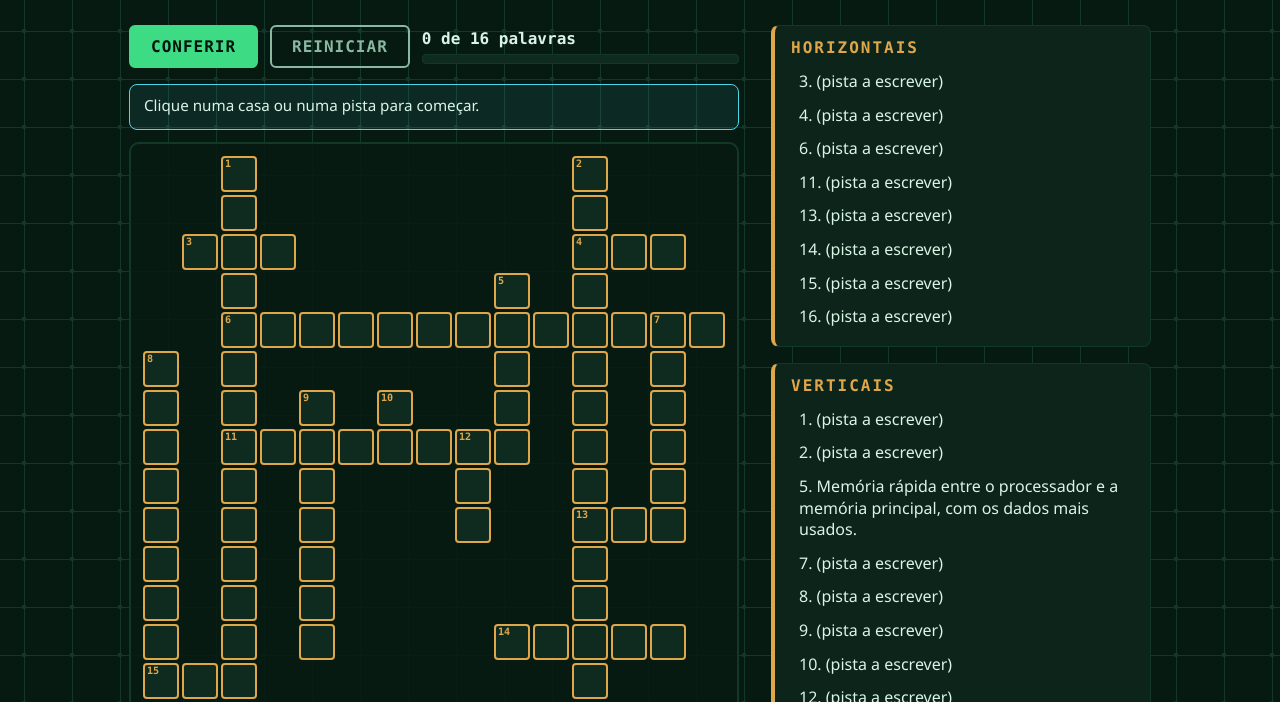
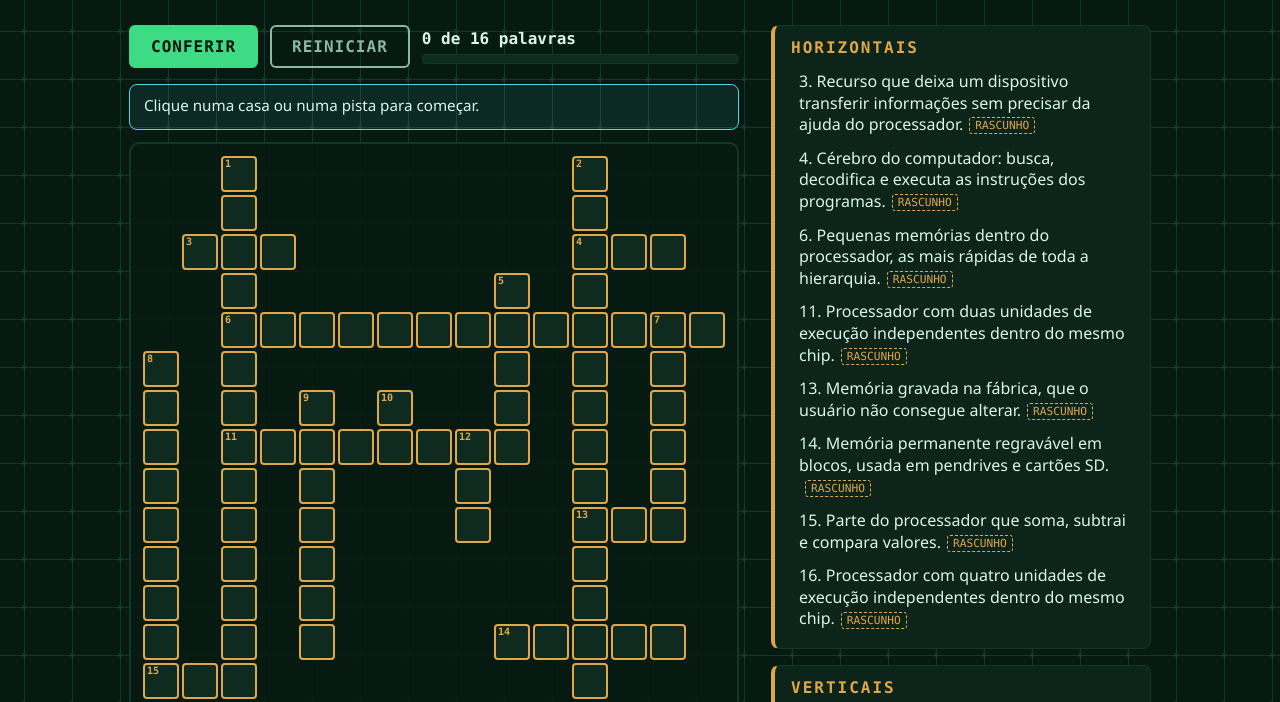
Before and after one commit to adrianpatricio-dev/arqcomp-cruzadinha, a plain HTML site: page index.html in a window 1280 px wide. Shown: the part 89-791 px from the top of the page. Drawn offline with Linux system fonts and the light colour scheme.

Commit message:
feat: adiciona rascunhos das pistas com etiqueta de rascunho
Co-Authored-By: Claude Opus 5.5 <noreply@anthropic.com>

```diff
--- a/script.js
+++ b/script.js
@@ -4,28 +4,48 @@
 const LINHAS = 16;
 const COLUNAS = 15;
 
-// Texto provisório das pistas que ainda vão ser escritas
-const PISTA_PENDENTE = "(pista a escrever)";
-
 // Cada objeto é uma palavra: onde começa (linha e coluna, contando a partir de 0),
-// para onde vai ("H" = horizontal, "V" = vertical) e a pista que aparece na tela
+// para onde vai ("H" = horizontal, "V" = vertical) e a pista que aparece na tela.
+//
+// ATENÇÃO - PISTAS EM RASCUNHO:
+// as pistas com "rascunho: true" são provisórias e ainda vão ser reescritas
+// com as minhas palavras (regras do PDF: no máximo 15 palavras, sem a resposta,
+// sem a sigla por extenso e levando a uma única resposta).
+// Enquanto for true, aparece uma etiqueta "rascunho" ao lado da pista na tela.
+// Depois de reescrever uma pista, troque para "rascunho: false".
 const palavras = [
-    { numero: 1,  palavra: "MEMORIADEMASSA",   linha: 0,  coluna: 2,  direcao: "V", pista: PISTA_PENDENTE },
-    { numero: 2,  palavra: "MICROCONTROLADOR", linha: 0,  coluna: 11, direcao: "V", pista: PISTA_PENDENTE },
-    { numero: 3,  palavra: "DMA",              linha: 2,  coluna: 1,  direcao: "H", pista: PISTA_PENDENTE },
-    { numero: 4,  palavra: "CPU",              linha: 2,  coluna: 11, direcao: "H", pista: PISTA_PENDENTE },
-    { numero: 5,  palavra: "CACHE",            linha: 3,  coluna: 9,  direcao: "V", pista: "Memória rápida entre o processador e a memória principal, com os dados mais usados." },
-    { numero: 6,  palavra: "REGISTRADORES",    linha: 4,  coluna: 2,  direcao: "H", pista: PISTA_PENDENTE },
-    { numero: 7,  palavra: "EEPROM",           linha: 4,  coluna: 13, direcao: "V", pista: PISTA_PENDENTE },
-    { numero: 8,  palavra: "ADDRESSBUS",       linha: 5,  coluna: 0,  direcao: "V", pista: PISTA_PENDENTE },
-    { numero: 9,  palavra: "DATABUS",          linha: 6,  coluna: 4,  direcao: "V", pista: PISTA_PENDENTE },
-    { numero: 10, palavra: "UC",               linha: 6,  coluna: 6,  direcao: "V", pista: PISTA_PENDENTE },
-    { numero: 11, palavra: "DUALCORE",         linha: 7,  coluna: 2,  direcao: "H", pista: PISTA_PENDENTE },
-    { numero: 12, palavra: "RAM",              linha: 7,  coluna: 8,  direcao: "V", pista: PISTA_PENDENTE },
-    { numero: 13, palavra: "ROM",              linha: 9,  coluna: 11, direcao: "H", pista: PISTA_PENDENTE },
-    { numero: 14, palavra: "FLASH",            linha: 12, coluna: 9,  direcao: "H", pista: PISTA_PENDENTE },
-    { numero: 15, palavra: "ULA",              linha: 13, coluna: 0,  direcao: "H", pista: PISTA_PENDENTE },
-    { numero: 16, palavra: "QUADCORE",         linha: 15, coluna: 5,  direcao: "H", pista: PISTA_PENDENTE }
+    { numero: 1,  palavra: "MEMORIADEMASSA",   linha: 0,  coluna: 2,  direcao: "V", rascunho: true,
+      pista: "Guarda arquivos de forma permanente e em grande quantidade, como HD e SSD." },
+    { numero: 2,  palavra: "MICROCONTROLADOR", linha: 0,  coluna: 11, direcao: "V", rascunho: true,
+      pista: "Chip único com processador, memória e periféricos, usado em sistemas embarcados como Arduino." },
+    { numero: 3,  palavra: "DMA",              linha: 2,  coluna: 1,  direcao: "H", rascunho: true,
+      pista: "Recurso que deixa um dispositivo transferir informações sem precisar da ajuda do processador." },
+    { numero: 4,  palavra: "CPU",              linha: 2,  coluna: 11, direcao: "H", rascunho: true,
+      pista: "Cérebro do computador: busca, decodifica e executa as instruções dos programas." },
+    { numero: 5,  palavra: "CACHE",            linha: 3,  coluna: 9,  direcao: "V", rascunho: false,
+      pista: "Memória rápida entre o processador e a memória principal, com os dados mais usados." },
+    { numero: 6,  palavra: "REGISTRADORES",    linha: 4,  coluna: 2,  direcao: "H", rascunho: true,
+      pista: "Pequenas memórias dentro do processador, as mais rápidas de toda a hierarquia." },
+    { numero: 7,  palavra: "EEPROM",           linha: 4,  coluna: 13, direcao: "V", rascunho: true,
+      pista: "Memória permanente que pode ser regravada byte a byte, ideal para guardar configurações." },
+    { numero: 8,  palavra: "ADDRESSBUS",       linha: 5,  coluna: 0,  direcao: "V", rascunho: true,
+      pista: "Vias que indicam em qual posição da memória o processador vai ler ou escrever." },
+    { numero: 9,  palavra: "DATABUS",          linha: 6,  coluna: 4,  direcao: "V", rascunho: true,
+      pista: "Vias que levam os valores lidos ou escritos entre o processador e a memória." },
+    { numero: 10, palavra: "UC",               linha: 6,  coluna: 6,  direcao: "V", rascunho: true,
+      pista: "Parte do processador que coordena as outras, dizendo o que fazer a cada passo." },
+    { numero: 11, palavra: "DUALCORE",         linha: 7,  coluna: 2,  direcao: "H", rascunho: true,
+      pista: "Processador com duas unidades de execução independentes dentro do mesmo chip." },
+    { numero: 12, palavra: "RAM",              linha: 7,  coluna: 8,  direcao: "V", rascunho: true,
+      pista: "Memória principal e volátil, onde ficam os aplicativos que estão abertos." },
+    { numero: 13, palavra: "ROM",              linha: 9,  coluna: 11, direcao: "H", rascunho: true,
+      pista: "Memória gravada na fábrica, que o usuário não consegue alterar." },
+    { numero: 14, palavra: "FLASH",            linha: 12, coluna: 9,  direcao: "H", rascunho: true,
+      pista: "Memória permanente regravável em blocos, usada em pendrives e cartões SD." },
+    { numero: 15, palavra: "ULA",              linha: 13, coluna: 0,  direcao: "H", rascunho: true,
+      pista: "Parte do processador que soma, subtrai e compara valores." },
+    { numero: 16, palavra: "QUADCORE",         linha: 15, coluna: 5,  direcao: "H", rascunho: true,
+      pista: "Processador com quatro unidades de execução independentes dentro do mesmo chip." }
 ];
 
 
@@ -110,16 +130,26 @@ for (let i = 0; i < palavras.length; i++) {
 const listaHorizontais = document.getElementById("pistas-horizontais");
 const listaVerticais = document.getElementById("pistas-verticais");
 
-// Monta o texto de uma pista, por exemplo: "5. Memória rápida..."
-function textoDaPista(p) {
-    return p.numero + ". " + p.pista;
+// Escreve a pista na lista, por exemplo: "5. Memória rápida..."
+// "marca" é o que vem no fim: "" (nada), " ✔" (certa) ou " ✘" (errada)
+function mostrarPista(p, marca) {
+    p.item.textContent = p.numero + ". " + p.pista + marca;
+
+    // Pista ainda em rascunho: coloca a etiqueta "rascunho" no final
+    if (p.rascunho) {
+        const selo = document.createElement("span");
+        selo.classList.add("selo-rascunho");
+        selo.textContent = "rascunho";
+        p.item.appendChild(selo);
+    }
 }
 
 for (let i = 0; i < palavras.length; i++) {
     const p = palavras[i];
 
     const item = document.createElement("li");
-    item.textContent = textoDaPista(p);
+    p.item = item;        // guarda o item dentro da própria palavra, para usar depois
+    mostrarPista(p, "");
 
     // Clicar na pista seleciona a palavra e leva o cursor para a primeira casa vazia dela
     // (as funções selecionarPalavra e primeiraCasaVazia estão na PARTE G)
@@ -134,9 +164,6 @@ for (let i = 0; i < palavras.length; i++) {
     } else {
         listaVerticais.appendChild(item);
     }
-
-    // Guarda o item dentro da própria palavra, para marcar certo/errado depois
-    p.item = item;
 }
 
 
@@ -180,7 +207,7 @@ function limparMarcacoes() {
             lista[j].classList.remove("certa", "errada");
         }
         p.item.classList.remove("certa", "errada");
-        p.item.textContent = textoDaPista(p);
+        mostrarPista(p, "");
     }
 }
 
@@ -215,7 +242,7 @@ function conferir() {
                 lista[j].classList.add("errada");
             }
             p.item.classList.add("errada");
-            p.item.textContent = textoDaPista(p) + " ✘";
+            mostrarPista(p, " ✘");
         }
     }
     for (let i = 0; i < palavras.length; i++) {
@@ -227,7 +254,7 @@ function conferir() {
                 lista[j].classList.add("certa");
             }
             p.item.classList.add("certa");
-            p.item.textContent = textoDaPista(p) + " ✔";
+            mostrarPista(p, " ✔");
         }
     }
 
--- a/style.css
+++ b/style.css
@@ -387,6 +387,21 @@ h1 {
     background: rgba(77, 216, 232, 0.08);
 }
 
+/* Etiqueta "rascunho": lembrete de que a pista ainda vai ser reescrita.
+   Some sozinha quando a pista fica com "rascunho: false" no script.js */
+.selo-rascunho {
+    display: inline-block;
+    margin-left: 6px;
+    padding: 0 5px;
+    border: 1px dashed var(--cor-cobre);
+    border-radius: 3px;
+    color: var(--cor-cobre);
+    font-family: var(--fonte-mono);
+    font-size: 0.7rem;
+    text-transform: uppercase;
+    vertical-align: middle;
+}
+
 /* Pista da palavra selecionada agora */
 #pistas li.ativa {
     background: rgba(77, 216, 232, 0.15);
```
